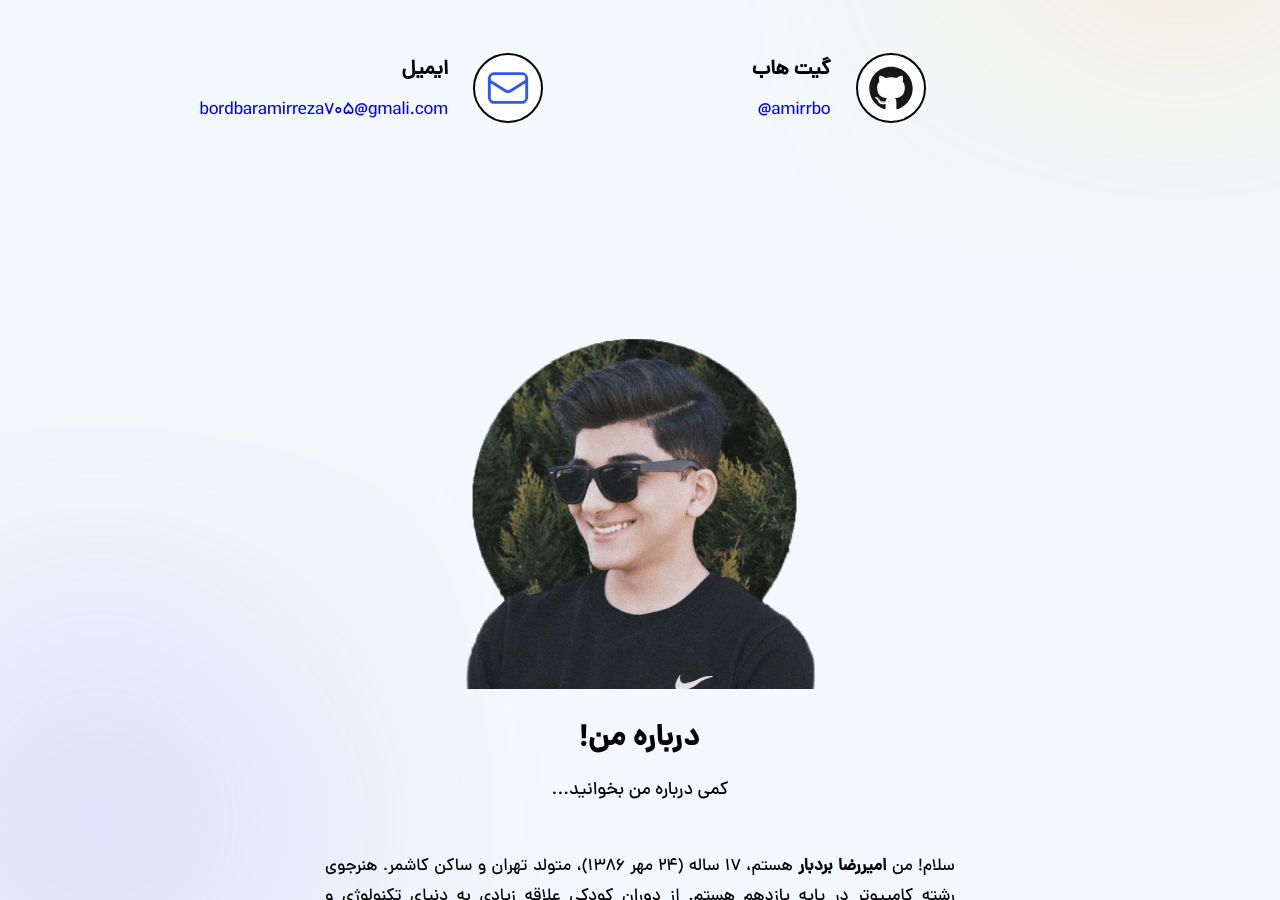
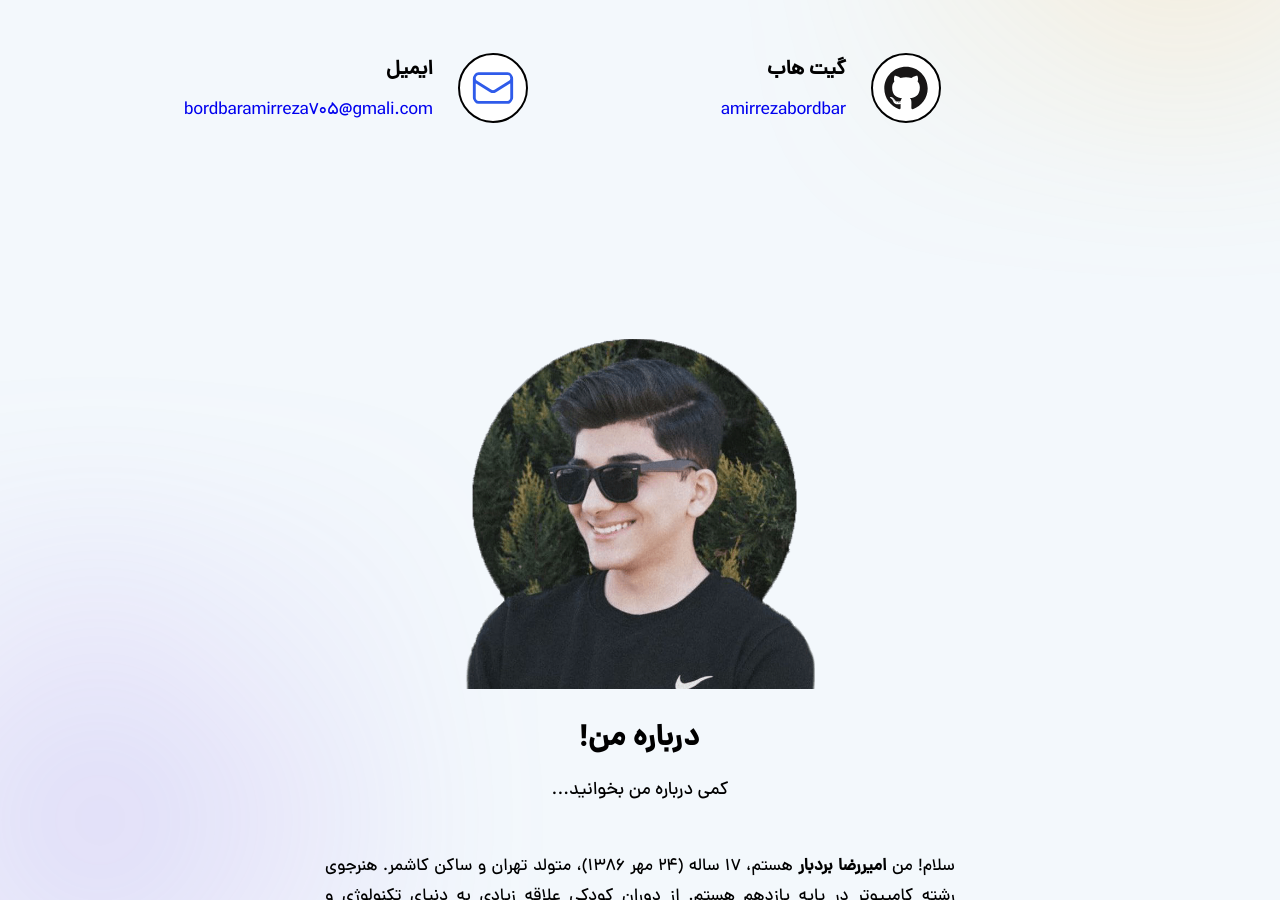
Before and after one commit to amirrezabordbar/amirrezabordbar.github.io, a plain HTML site: page index.html in a window 1280 px wide. Shown: the part 3339-4239 px from the top of the page. Drawn offline with Linux system fonts and the light colour scheme.

Commit message:
update link

```diff
--- a/index.html
+++ b/index.html
@@ -311,7 +311,8 @@
                     </div>
                     <div class="contact-text-holder">
                         <h4 class="contact-text-top">گیت هاب</h4>
-                        <a href="https://github.com/amirrezabordbar" target="_blank" class="contact-link">amirrbo@</a>
+                        <a href="https://github.com/amirrezabordbar" target="_blank"
+                            class="contact-link">amirrezabordbar</a>
                     </div>
                 </div>
 
```
